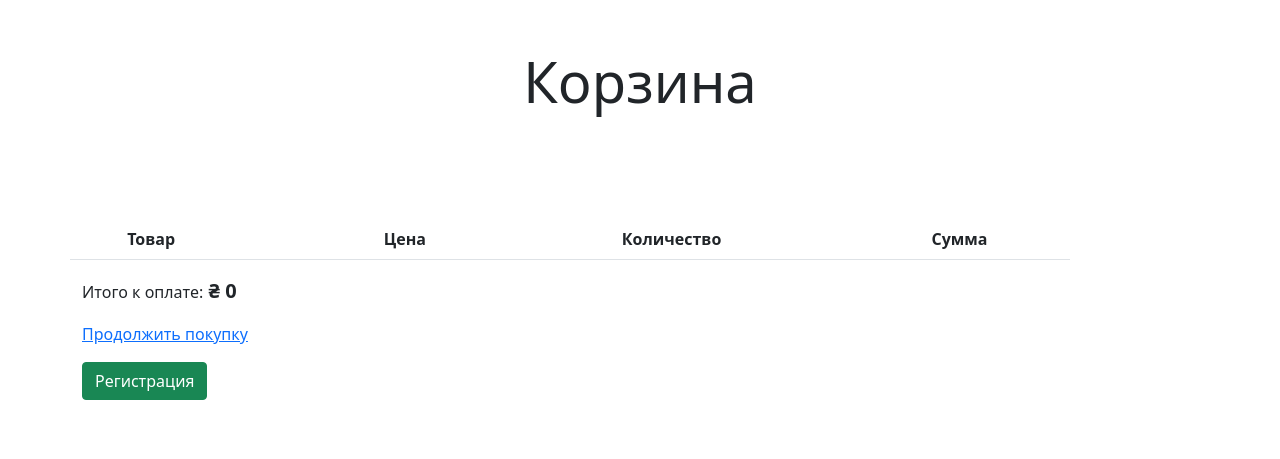
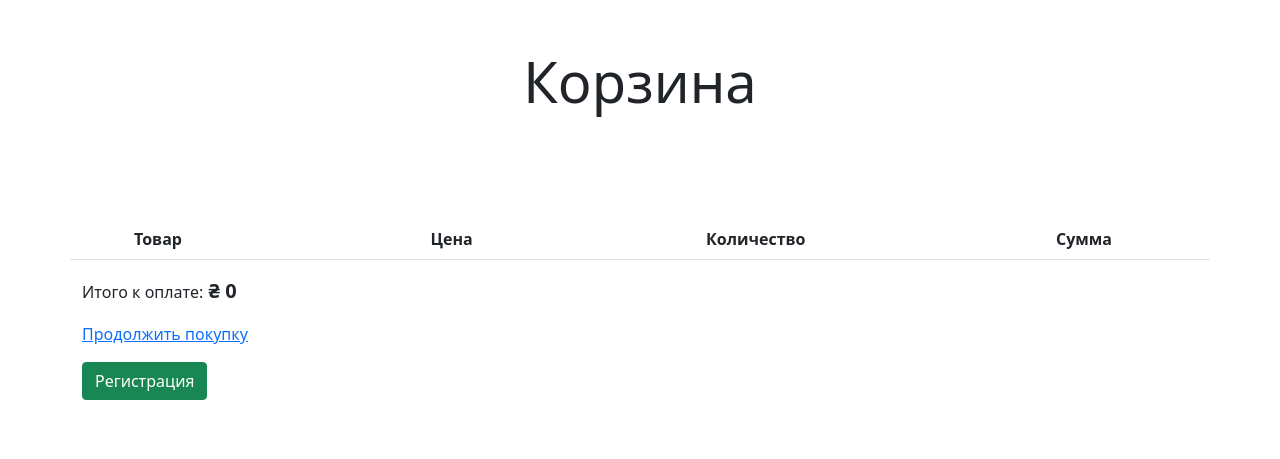
Before and after one commit to oleg-soshko/Django_store, a Django app: page /cart/ in a window 1280 px wide. Shown: the part 62-521 px from the top of the page. Run offline with Django 4.2, Linux system fonts and the light colour scheme; lists and menus that the app fills with data are empty.

Commit message:
add_18_09

```diff
--- a/static/styles/style.css
+++ b/static/styles/style.css
@@ -86,10 +86,6 @@
 .img_cart img{
     max-height: 130px;
     margin-right: 10px;
-}
-
-.col-row {
-    width: 1000px;
 }
 
 .cart-quantity {
--- a/templates/i_shop/base.html
+++ b/templates/i_shop/base.html
@@ -44,7 +44,7 @@
                                     <button type="button" class="btn-close" data-bs-dismiss="modal"
                                             aria-label="Close"></button>
                                 </div>
-                                <div class="modal-body">
+                                <div class="modal-body table-responsive">
                                     <table class="table">
                                         <thead>
                                         <tr>
@@ -83,11 +83,7 @@
                                         {% endfor %}
                                         {% endif %}
                                         <tr>
-                                            <td></td>
-                                            <td></td>
-                                            <td></td>
-                                            <td></td>
-                                            <td>
+                                            <td colspan="5" class="text-end">
                                                 <div class="col">
                                                     <span class="fs-5">Итого к оплате:</span>
                                                     <span class="fw-bold fs-4"> ₴ {{ to_pay }}</span>
--- a/templates/i_shop/cart.html
+++ b/templates/i_shop/cart.html
@@ -7,7 +7,7 @@
     <div class="row">
         <div class="col-12 my-5"> <h1 class="text-center display-4"> Корзина </h1> </div>
     </div>
-    <div class="row col-row">
+    <div class="row table-responsive">
         <table class="table mt-5">
           <thead>
             <tr>
```
Also changed, not shown: db.sqlite3.
